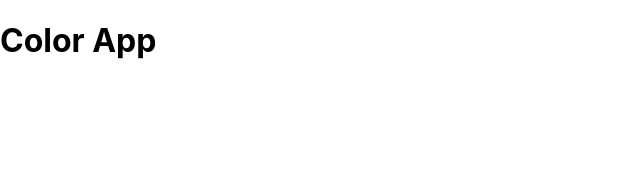
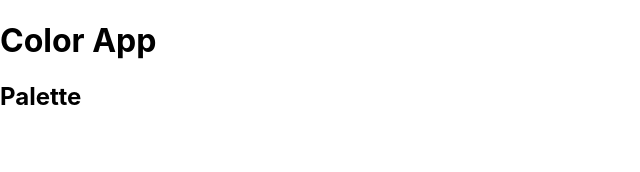
Before and after one commit to uxmoon/color-app, a React (Vite) app: page / in a window 1280 px wide. Shown: the top 172 px of the page, without its empty margins (0-640 px from the left). Built offline with nearby package versions, Linux system fonts and the light colour scheme.

Commit message:
Import new component and base colors

```diff
--- a/src/App.jsx
+++ b/src/App.jsx
@@ -1,10 +1,12 @@
-import "./App.css";
+import Palette from "./components/Palette";
+import seedColors from "./seedColors";
 
 function App() {
   return (
     <div>
       <header>
         <h1>Color App</h1>
+        <Palette />
       </header>
     </div>
   );
```
